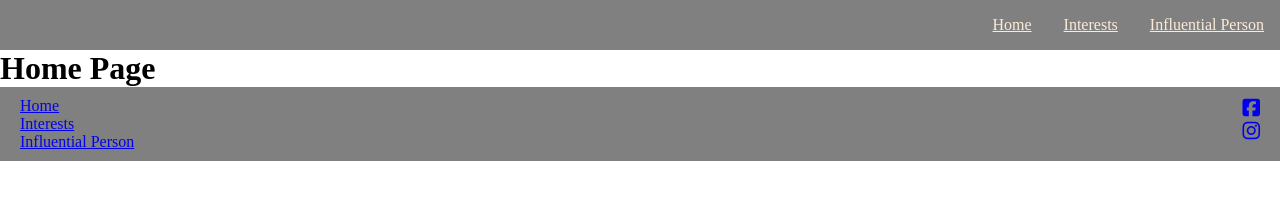
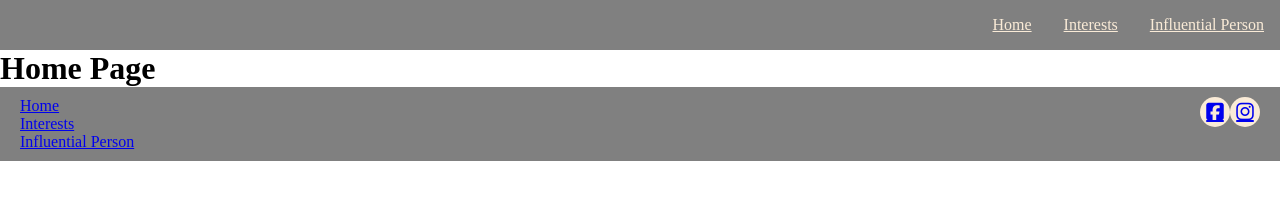
Before and after one commit to vickyh0/topicWebsite, a plain HTML site: page index.html in a window 1280 px wide. Drawn offline with Linux system fonts and the light colour scheme.

Commit message:
added flex display to social links

```diff
--- a/styles.css
+++ b/styles.css
@@ -63,7 +63,26 @@ footer a:hover {
     color: antiquewhite;
 }
 
-#social {
+footer #social {
     padding: 10px 20px;
     font-size: 20px;
 }
+
+footer #social ul {
+    display: flex;
+    justify-content: center;
+}
+
+footer #social ul li {
+    list-style: none;
+}
+
+footer #social ul li a {
+    display: flex;
+    justify-content: center;
+    align-items: center;
+    width: 30px;
+    height: 30px;
+    border-radius: 30px;
+    background-color: antiquewhite;
+}
```
